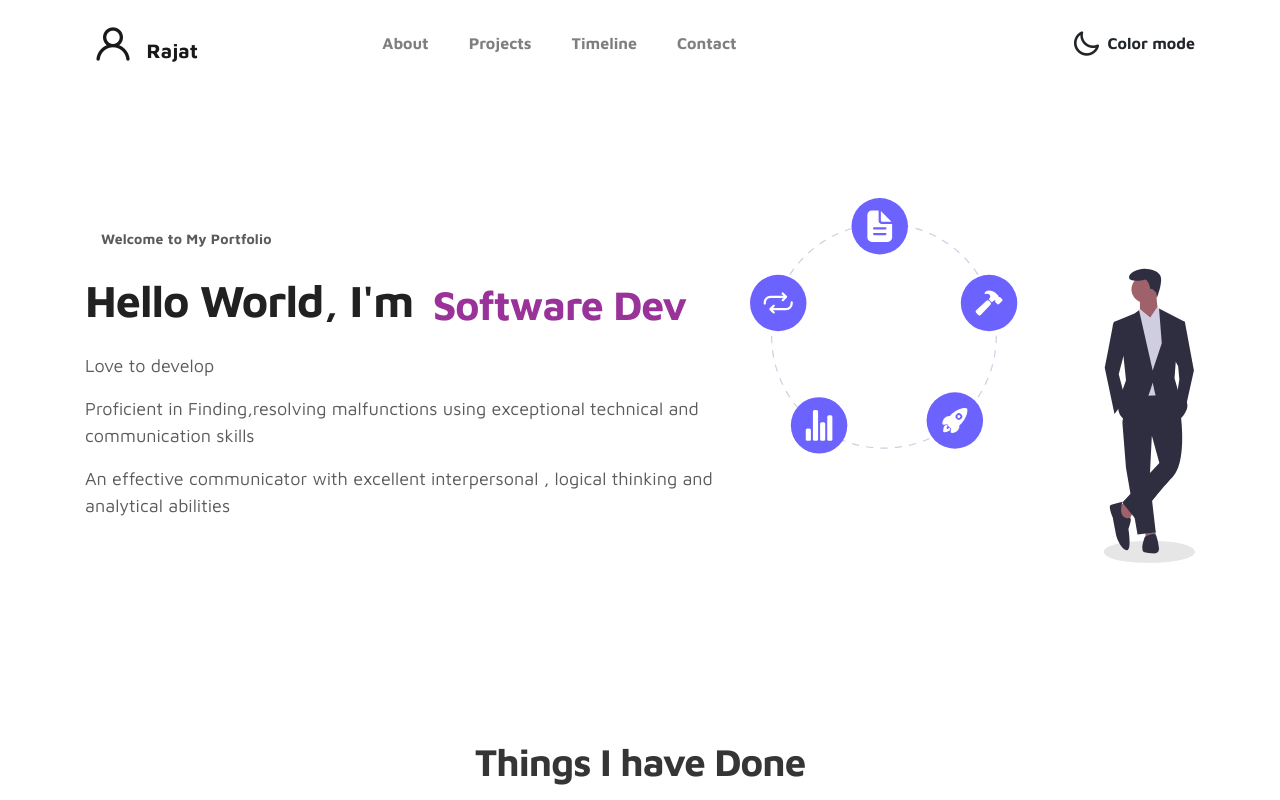
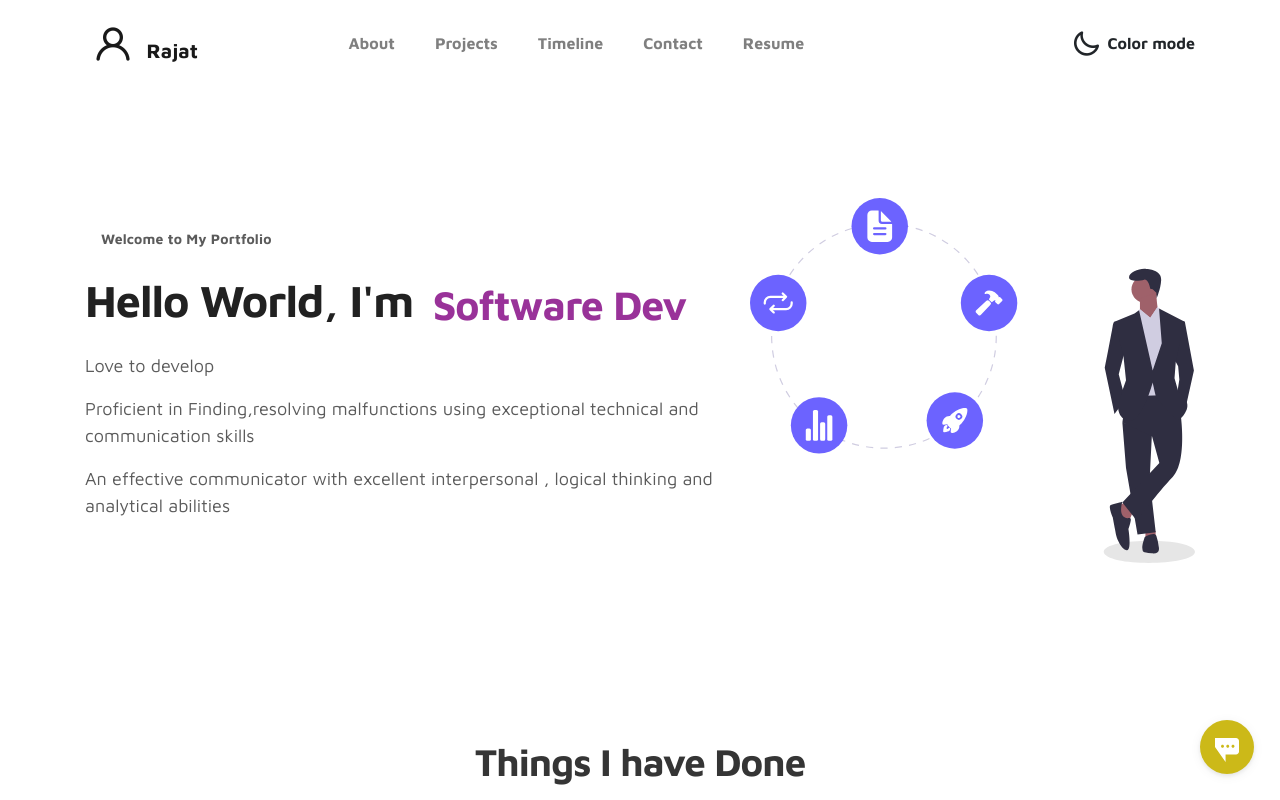
Before and after one commit to rajat-1709/portfolio, a plain HTML site: page index.html in a window 1280 px wide. Shown: the top 800 px of the page. Drawn offline with Linux system fonts and the light colour scheme; a script that the page names is missing.

Commit message:
Update index.html

```diff
--- a/index.html
+++ b/index.html
@@ -6,7 +6,7 @@
     <meta name="description" content="">
     <meta name="author" content="">
 
-    <title>Rajat Portfolio</title>
+    <title>Rajat's Portfolio</title>
 
     <link rel="stylesheet" href="css/bootstrap.min.css">
     <link rel="stylesheet" href="css/unicons.css">
@@ -42,10 +42,13 @@
                         <a href="#project" class="nav-link"><span data-hover="Projects">Projects</span></a>
                     </li>
                     <li class="nav-item">
-                        <a href="#resume" class="nav-link"><span data-hover="Resume">Timeline</span></a>
+                        <a href="#resume" class="nav-link"><span data-hover="Timeline">Timeline</span></a>
                     </li>
                     <li class="nav-item">
                         <a href="#contact" class="nav-link"><span data-hover="Contact">Contact</span></a>
+                    </li>
+                    <li class="nav-item">
+                        <a href="https://drive.google.com/file/d/1KnF-ZpCQ09ZVMRB5yeXt5HRwiycNERiZ/view?usp=sharing" class="nav-link"><span data-hover="Resume">Resume</span></a>
                     </li>
                 </ul>
 
@@ -286,7 +289,7 @@ Proficient in Finding,resolving malfunctions using exceptional technical and com
                   </div>
 
                   <div class="ml-lg-auto col-lg-5 col-12">
-                    <input type="submit" class="form-control submit-btn" value="Send Button">
+                   <a href="https://98p4ohc3e1n.typeform.com/to/zuBcB8Bk"> <input type="button"  class="form-control submit-btn" value="Send" ></a>
                   </div>
                 </div>
               </form>
@@ -296,6 +299,7 @@ Proficient in Finding,resolving malfunctions using exceptional technical and com
         </div>
       </div>
     </section>
+    <a class="typeform-share button" href="https://form.typeform.com/to/zuBcB8Bk?typeform-medium=embed-snippet" data-mode="popover" style="width:54px;height:54px;position:fixed;box-shadow:0px 2px 12px rgba(0, 0, 0, 0.06), 0px 2px 4px rgba(0, 0, 0, 0.08);right:26px;bottom:26px;border-radius:50%;display:flex;align-items:center;justify-content:center;cursor:pointer;background:#CCB918;overflow:hidden;line-height:0;" target="_blank"> <span class="icon"> <svg width='24' height='24' viewBox='0 0 24 24' fill='none' xmlns='http://www.w3.org/2000/svg' style="margin-top:6px;"> <path d='M21 0H0V9L10.5743 24V16.5H21C22.6567 16.5 24 15.1567 24 13.5V3C24 1.34325 22.6567 0 21 0ZM7.5 9.75C6.672 9.75 6 9.07875 6 8.25C6 7.42125 6.672 6.75 7.5 6.75C8.328 6.75 9 7.42125 9 8.25C9 9.07875 8.328 9.75 7.5 9.75ZM12.75 9.75C11.922 9.75 11.25 9.07875 11.25 8.25C11.25 7.42125 11.922 6.75 12.75 6.75C13.578 6.75 14.25 7.42125 14.25 8.25C14.25 9.07875 13.578 9.75 12.75 9.75ZM18 9.75C17.172 9.75 16.5 9.07875 16.5 8.25C16.5 7.42125 17.172 6.75 18 6.75C18.828 6.75 19.5 7.42125 19.5 8.25C19.5 9.07875 18.828 9.75 18 9.75Z' fill='white' /> </svg> </span> </a> <script> (function() { var qs,js,q,s,d=document, gi=d.getElementById, ce=d.createElement, gt=d.getElementsByTagName, id="typef_orm_share", b="https://embed.typeform.com/"; if(!gi.call(d,id)){ js=ce.call(d,"script"); js.id=id; js.src=b+"embed.js"; q=gt.call(d,"script")[0]; q.parentNode.insertBefore(js,q) } })() </script>
 
 
      <footer class="footer py-5">
```
